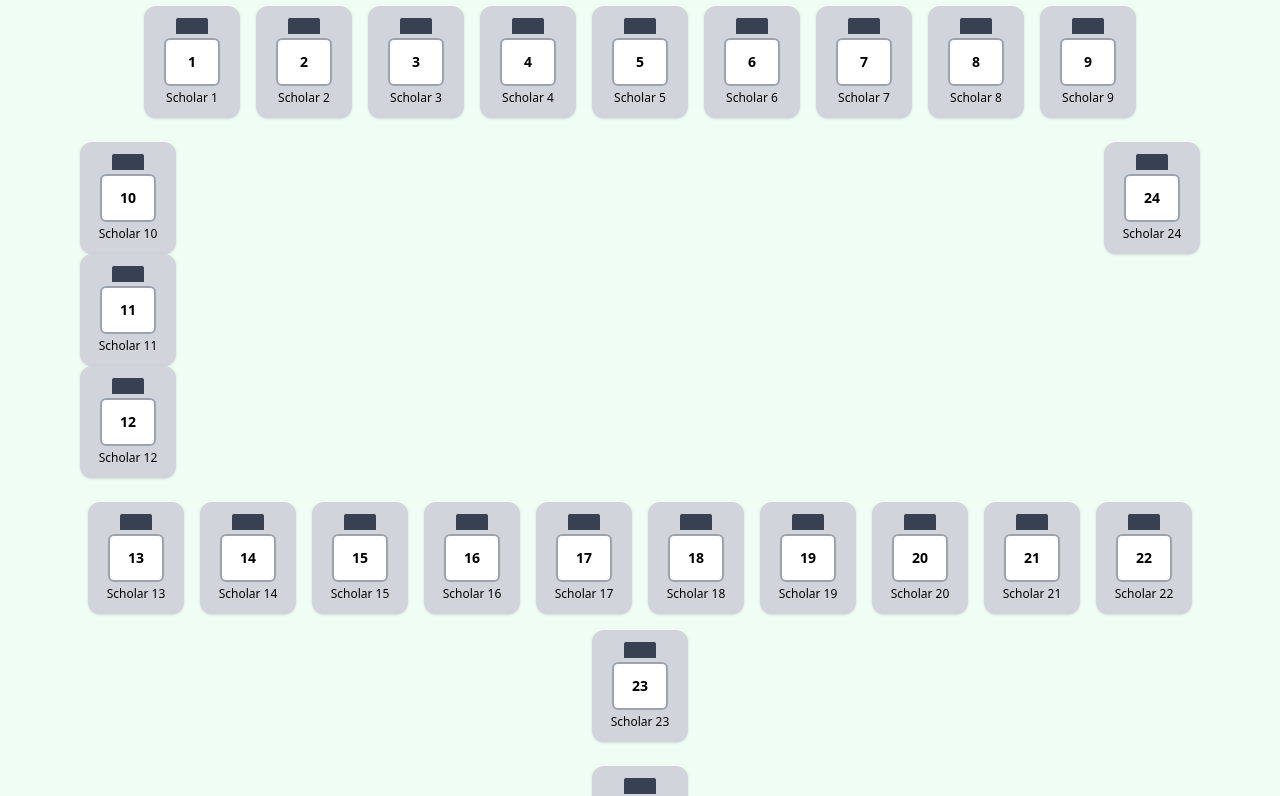
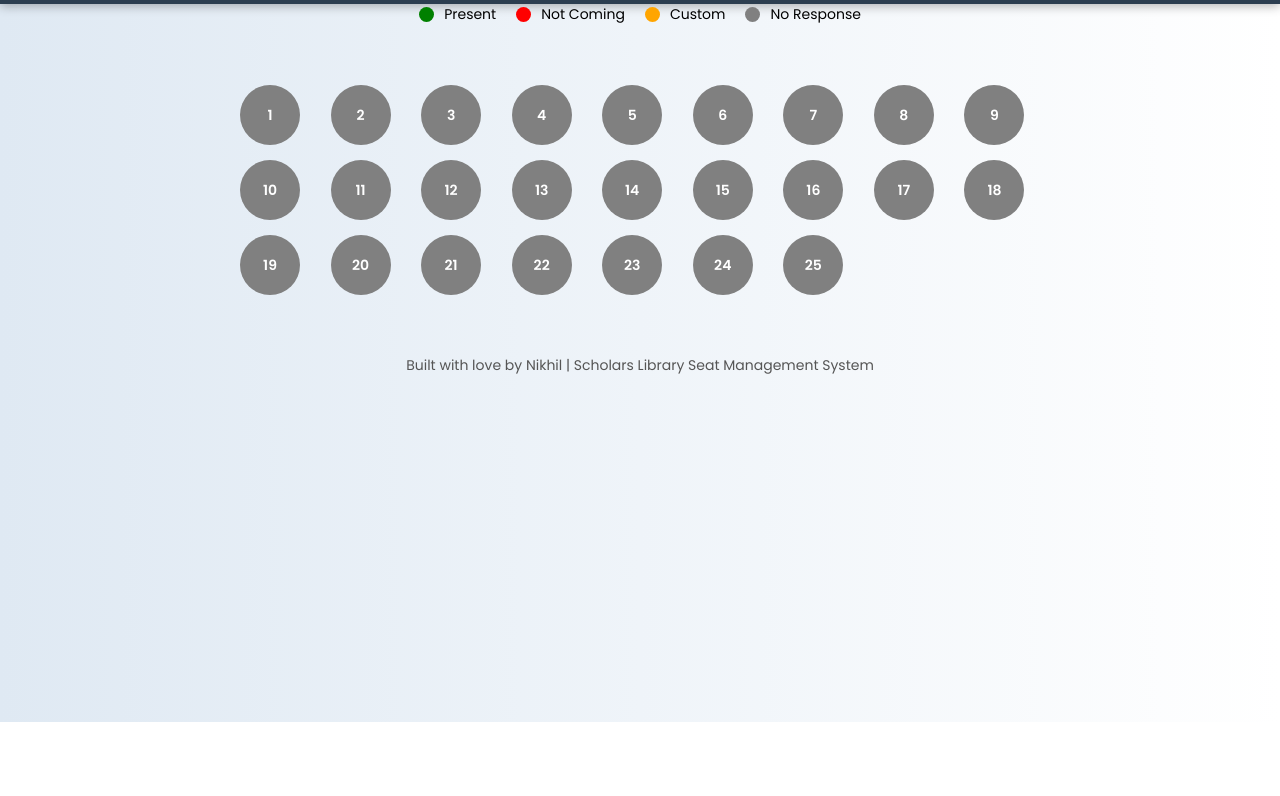
Before and after one commit to nikhilx18/Library-seat-status, a plain HTML site: page index.html in a window 1280 px wide. Shown: the part 78-874 px from the top of the page. After the commit the page ends 800 px from the top, so only its background shows below. Drawn offline with nearby package versions, Linux system fonts and the light colour scheme.

Commit message:
Update index.html

```diff
--- a/index.html
+++ b/index.html
@@ -2,137 +2,137 @@
 <head>
   <meta charset="UTF-8">
   <meta name="viewport" content="width=device-width, initial-scale=1.0">
-  <title>Library Seat Layout</title>
-  <script src="https://cdn.tailwindcss.com"></script>
+  <title>Library Seat Status</title>
+  <link href="https://fonts.googleapis.com/css2?family=Poppins:wght@400;600&display=swap" rel="stylesheet">
+  <style>
+    body {
+      margin: 0;
+      padding: 0;
+      font-family: 'Poppins', sans-serif;
+      background: linear-gradient(to right, #dfe9f3 0%, white 100%);
+    }
+    header {
+      background: #2c3e50;
+      color: white;
+      padding: 20px;
+      text-align: center;
+      font-size: 28px;
+      font-weight: 600;
+      box-shadow: 0 2px 10px rgba(0,0,0,0.3);
+    }
+    .seat-layout {
+      display: grid;
+      grid-template-columns: repeat(9, 1fr);
+      gap: 15px;
+      padding: 40px;
+      max-width: 800px;
+      margin: 0 auto;
+    }
+    .seat {
+      width: 60px;
+      height: 60px;
+      border-radius: 50%;
+      display: flex;
+      align-items: center;
+      justify-content: center;
+      font-weight: bold;
+      font-size: 14px;
+      color: white;
+      background-color: grey;
+      cursor: pointer;
+      position: relative;
+      transition: transform 0.2s;
+    }
+    .seat:hover {
+      transform: scale(1.1);
+    }
+    .green { background-color: green; }
+    .red { background-color: red; }
+    .yellow { background-color: orange; }
+    .popup {
+      position: absolute;
+      bottom: 70px;
+      left: 50%;
+      transform: translateX(-50%);
+      background: #2c3e50;
+      color: white;
+      padding: 6px 12px;
+      border-radius: 10px;
+      font-size: 12px;
+      white-space: nowrap;
+      display: none;
+      z-index: 10;
+    }
+    .seat:hover .popup {
+      display: block;
+    }
+    .legend {
+      display: flex;
+      justify-content: center;
+      gap: 20px;
+      margin-bottom: 20px;
+    }
+    .legend-item {
+      display: flex;
+      align-items: center;
+      gap: 10px;
+      font-size: 14px;
+    }
+    .legend-color {
+      width: 15px;
+      height: 15px;
+      border-radius: 50%;
+    }
+    footer {
+      text-align: center;
+      padding: 20px;
+      font-size: 14px;
+      color: #555;
+    }
+  </style>
 </head>
-<body class="bg-green-50 min-h-screen py-6">
-  <h1 class="text-3xl font-bold text-center mb-6">Library Scholar Desk Status</h1>  <div class="space-y-6 max-w-6xl mx-auto px-4">
-    <!-- Row 1: Seats 1–9 -->
-    <div class="flex flex-wrap justify-center gap-4">
-      <!-- injected dynamically -->
-    </div><!-- Row 2: Seats 10–12 and 24 in corner -->
-<div class="flex flex-wrap justify-center items-start gap-4">
-  <div class="flex gap-4">
-    <div class="row-2" data-seats="10,11,12"></div>
+<body>
+  <header>Library Seat Status - Scholars</header>
+  <div class="legend">
+    <div class="legend-item"><div class="legend-color green"></div> Present</div>
+    <div class="legend-item"><div class="legend-color red"></div> Not Coming</div>
+    <div class="legend-item"><div class="legend-color yellow"></div> Custom</div>
+    <div class="legend-item"><div class="legend-color" style="background-color: grey;"></div> No Response</div>
   </div>
-  <div class="ml-auto" data-seats="24"></div>
-</div>
+  <div class="seat-layout">
+    <!-- Seats 1 to 25, arranged in layout with seat 24 included properly -->
+    <!-- Row 1 -->
+    <div class="seat" id="seat1">1<div class="popup">Updated: 10:10</div></div>
+    <div class="seat" id="seat2">2<div class="popup">Updated: 10:15</div></div>
+    <div class="seat" id="seat3">3<div class="popup">Updated: 10:17</div></div>
+    <div class="seat" id="seat4">4<div class="popup">Updated: 10:20</div></div>
+    <div class="seat" id="seat5">5<div class="popup">Updated: 10:21</div></div>
+    <div class="seat" id="seat6">6<div class="popup">Updated: 10:25</div></div>
+    <div class="seat" id="seat7">7<div class="popup">Updated: 10:30</div></div>
+    <div class="seat" id="seat8">8<div class="popup">Updated: 10:33</div></div>
+    <div class="seat" id="seat9">9<div class="popup">Updated: 10:35</div></div><!-- Row 2 -->
+<div class="seat" id="seat10">10<div class="popup">Updated: 10:38</div></div>
+<div class="seat" id="seat11">11<div class="popup">Updated: 10:39</div></div>
+<div class="seat" id="seat12">12<div class="popup">Updated: 10:40</div></div>
+<div class="seat" id="seat13">13<div class="popup">Updated: 10:41</div></div>
+<div class="seat" id="seat14">14<div class="popup">Updated: 10:42</div></div>
+<div class="seat" id="seat15">15<div class="popup">Updated: 10:43</div></div>
+<div class="seat" id="seat16">16<div class="popup">Updated: 10:44</div></div>
+<div class="seat" id="seat17">17<div class="popup">Updated: 10:45</div></div>
+<div class="seat" id="seat18">18<div class="popup">Updated: 10:46</div></div>
 
-<!-- Row 3: Seats 13–23 -->
-<div class="flex flex-wrap justify-center gap-4">
-  <!-- injected dynamically -->
-</div>
+<!-- Row 3 -->
+<div class="seat" id="seat19">19<div class="popup">Updated: 10:47</div></div>
+<div class="seat" id="seat20">20<div class="popup">Updated: 10:48</div></div>
+<div class="seat" id="seat21">21<div class="popup">Updated: 10:49</div></div>
+<div class="seat" id="seat22">22<div class="popup">Updated: 10:50</div></div>
+<div class="seat" id="seat23">23<div class="popup">Updated: 10:51</div></div>
+<div class="seat" id="seat24">24<div class="popup">Updated: 10:52</div></div>
+<div class="seat" id="seat25">25<div class="popup">Manager</div></div>
 
-<!-- Row 4: Manager Seat -->
-<div class="flex justify-center mt-10">
-  <div data-seats="25"></div>
-</div>
-
-  </div>  <!-- Modal -->  <div id="seatModal" class="fixed inset-0 bg-black bg-opacity-50 flex items-center justify-center hidden">
-    <div class="bg-white rounded-xl p-6 w-full max-w-md relative">
-      <button onclick="closeModal()" class="absolute top-2 right-3 text-2xl text-gray-600">&times;</button>
-      <h2 class="text-lg font-bold mb-4" id="modalSeatName"></h2>
-      <form id="seatForm" class="space-y-4">
-        <select id="status" class="w-full border rounded px-3 py-2">
-          <option value="Coming">Coming</option>
-          <option value="Not Coming">Not Coming</option>
-          <option value="Custom">Custom Message</option>
-        </select>
-        <input type="text" id="customMessage" placeholder="Enter message (optional)" class="w-full border rounded px-3 py-2">
-        <button type="submit" class="w-full bg-blue-600 text-white py-2 rounded">Update Status</button>
-      </form>
-      <p class="text-sm text-gray-500 mt-3" id="lastUpdated"></p>
-    </div>
-  </div>  <script>
-    const seatData = [
-      { number: 1, name: "Scholar 1" }, { number: 2, name: "Scholar 2" },
-      { number: 3, name: "Scholar 3" }, { number: 4, name: "Scholar 4" },
-      { number: 5, name: "Scholar 5" }, { number: 6, name: "Scholar 6" },
-      { number: 7, name: "Scholar 7" }, { number: 8, name: "Scholar 8" },
-      { number: 9, name: "Scholar 9" }, { number: 10, name: "Scholar 10" },
-      { number: 11, name: "Scholar 11" }, { number: 12, name: "Scholar 12" },
-      { number: 24, name: "Scholar 24" }, { number: 13, name: "Scholar 13" },
-      { number: 14, name: "Scholar 14" }, { number: 15, name: "Scholar 15" },
-      { number: 16, name: "Scholar 16" }, { number: 17, name: "Scholar 17" },
-      { number: 18, name: "Scholar 18" }, { number: 19, name: "Scholar 19" },
-      { number: 20, name: "Scholar 20" }, { number: 21, name: "Scholar 21" },
-      { number: 22, name: "Scholar 22" }, { number: 23, name: "Scholar 23" },
-      { number: 25, name: "Manager" },
-    ];
-
-    const rows = document.querySelectorAll("[data-seats]");
-    const flexRows = document.querySelectorAll(".flex.flex-wrap");
-    const modal = document.getElementById("seatModal");
-    const modalSeatName = document.getElementById("modalSeatName");
-    const lastUpdatedText = document.getElementById("lastUpdated");
-    let currentSeat = null;
-
-    function renderSeat(seat) {
-      const div = document.createElement("div");
-      div.className = "w-24 h-28 bg-gray-300 rounded-xl flex flex-col items-center justify-center shadow hover:scale-105 transition cursor-pointer";
-      div.style.backgroundColor = seat.color || "#d1d5db";
-      div.innerHTML = `
-        <div class='w-8 h-4 bg-gray-700 mb-1 rounded-t-sm'></div>
-        <div class='w-14 h-12 bg-white border-2 border-gray-400 rounded-md flex items-center justify-center text-sm font-semibold'>${seat.number}</div>
-        <span class='text-xs mt-1 text-center'>${seat.name}</span>
-      `;
-      div.onclick = () => openModal(seat);
-      return div;
-    }
-
-    function renderSeats() {
-      flexRows[0].innerHTML = ""; // seats 1–9
-      flexRows[2].innerHTML = ""; // seats 13–23
-
-      seatData.forEach(seat => {
-        if (seat.number >= 1 && seat.number <= 9) {
-          flexRows[0].appendChild(renderSeat(seat));
-        } else if (seat.number >= 13 && seat.number <= 23) {
-          flexRows[2].appendChild(renderSeat(seat));
-        }
-      });
-
-      rows.forEach(row => {
-        const seats = row.dataset.seats.split(",").map(s => parseInt(s.trim()));
-        row.innerHTML = "";
-        seats.forEach(num => {
-          const seat = seatData.find(s => s.number === num);
-          if (seat) row.appendChild(renderSeat(seat));
-        });
-      });
-    }
-
-    function openModal(seat) {
-      currentSeat = seat;
-      modalSeatName.textContent = `Seat ${seat.number} - ${seat.name}`;
-      lastUpdatedText.textContent = seat.lastUpdated ? `Last Updated: ${seat.lastUpdated}` : "Not updated yet.";
-      document.getElementById("status").value = seat.status || "Coming";
-      document.getElementById("customMessage").value = seat.custom || "";
-      modal.classList.remove("hidden");
-    }
-
-    function closeModal() {
-      modal.classList.add("hidden");
-    }
-
-    document.getElementById("seatForm").addEventListener("submit", (e) => {
-      e.preventDefault();
-      const status = document.getElementById("status").value;
-      const msg = document.getElementById("customMessage").value;
-      const time = new Date().toLocaleString();
-      let color = "#ccc";
-      if (status === "Coming") color = "#38a169";
-      else if (status === "Not Coming") color = "#e53e3e";
-      else if (status === "Custom") color = "#d69e2e";
-
-      currentSeat.status = status;
-      currentSeat.custom = msg;
-      currentSeat.lastUpdated = time;
-      currentSeat.color = color;
-      renderSeats();
-      closeModal();
-    });
-
-    renderSeats();
-  </script></body>
+  </div>
+  <footer>
+    Built with love by Nikhil | Scholars Library Seat Management System
+  </footer>
+</body>
 </html>
```
